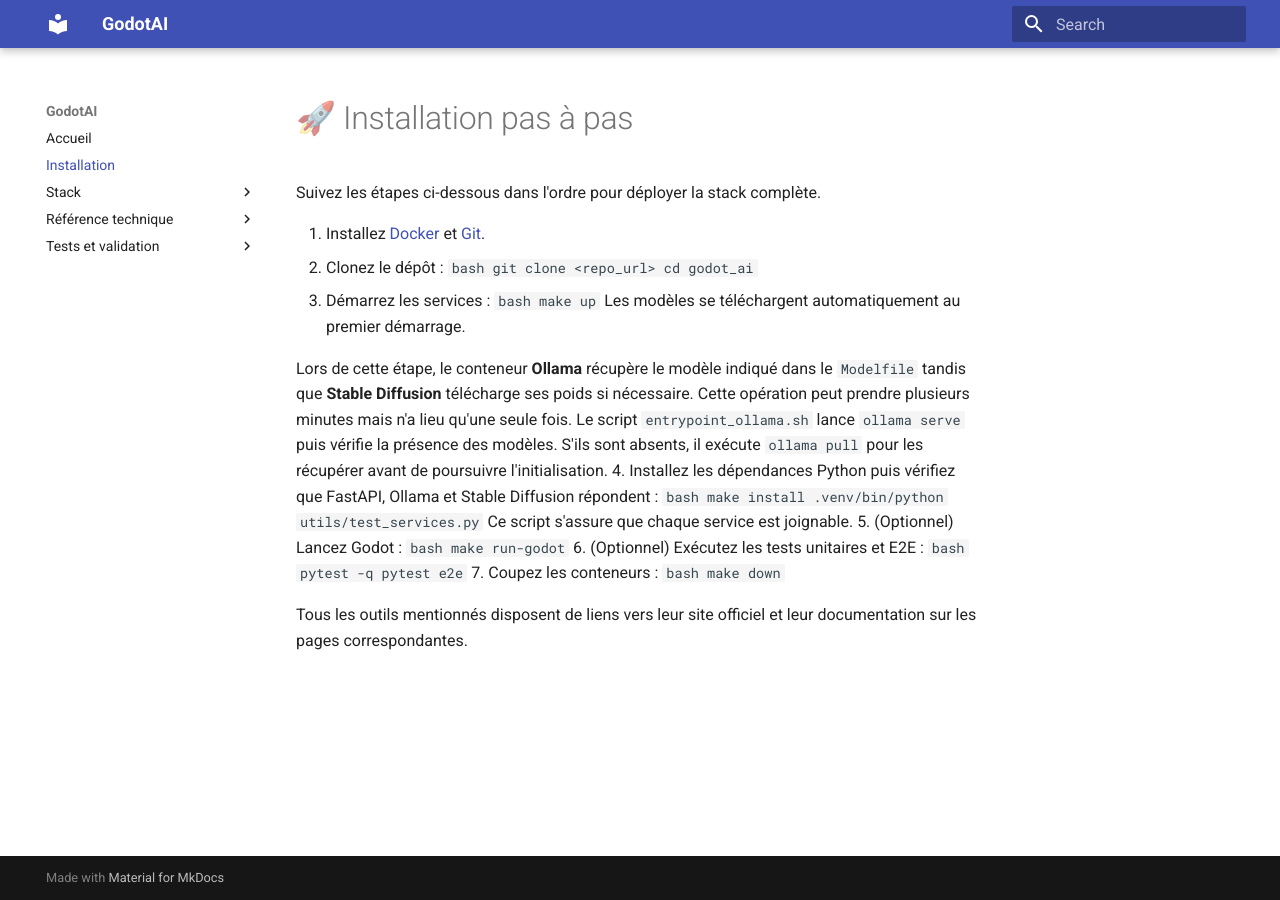
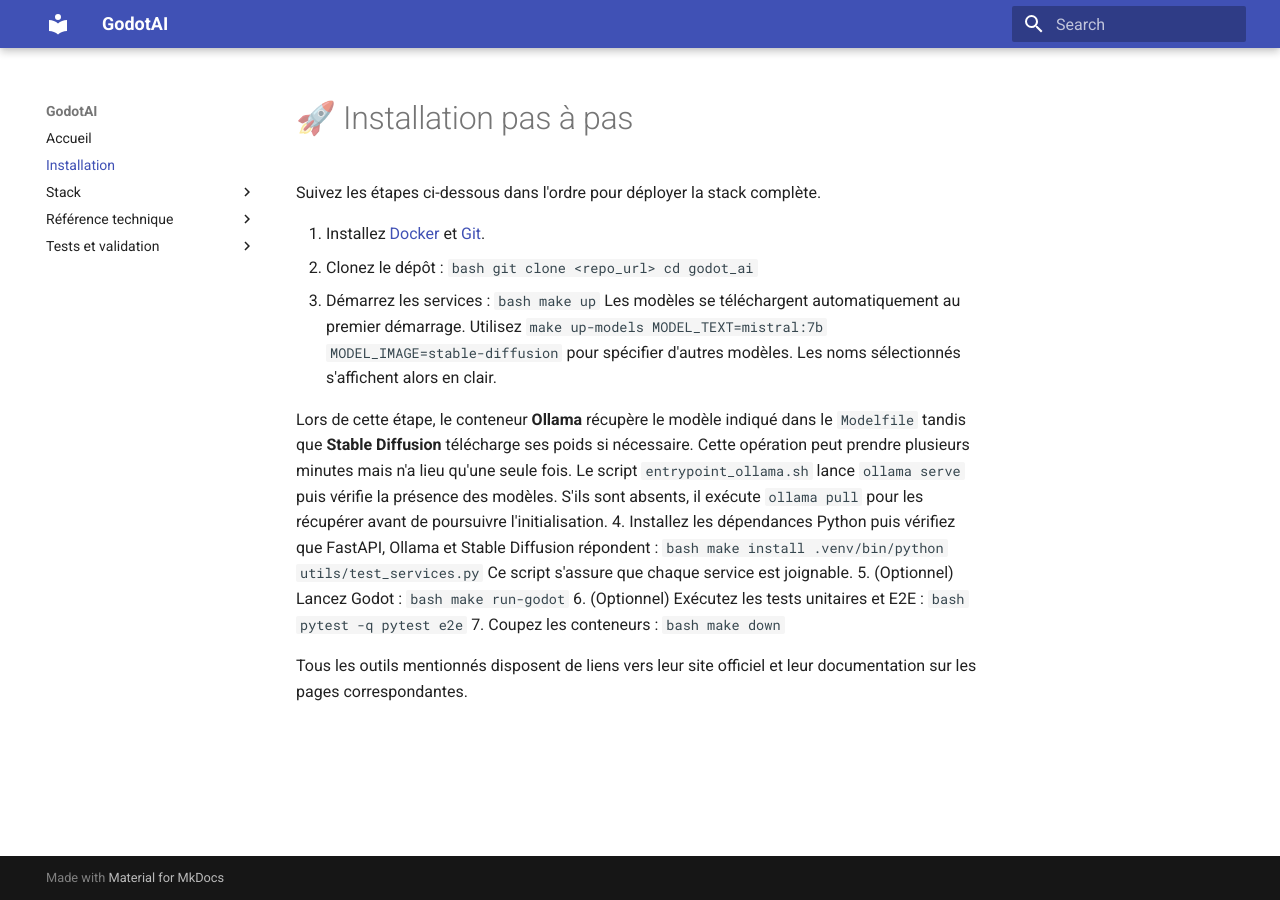
Before and after one commit to EZPK/GodotAI, an MkDocs documentation site: the page built from docs/installation.md, in a window 1280 px wide. Built offline with MkDocs 1.6.1 and Material for MkDocs 9.7.7, drawn with Linux system fonts in a browser that asks for light colours.

Commit message:
Print selected models when starting stack

````diff
--- a/docs/installation.md
+++ b/docs/installation.md
@@ -12,7 +12,9 @@
    ```bash
    make up
    ```
-   Les modèles se téléchargent automatiquement au premier démarrage.
+   Les modèles se téléchargent automatiquement au premier démarrage. Utilisez
+   `make up-models MODEL_TEXT=mistral:7b MODEL_IMAGE=stable-diffusion` pour
+   spécifier d'autres modèles. Les noms sélectionnés s'affichent alors en clair.
 
    Lors de cette étape, le conteneur **Ollama** récupère le modèle indiqué dans
    le `Modelfile` tandis que **Stable Diffusion** télécharge ses poids si
````
Also changed, not shown: docs/makefile.md (+3 -0 lines), 1 other file.
